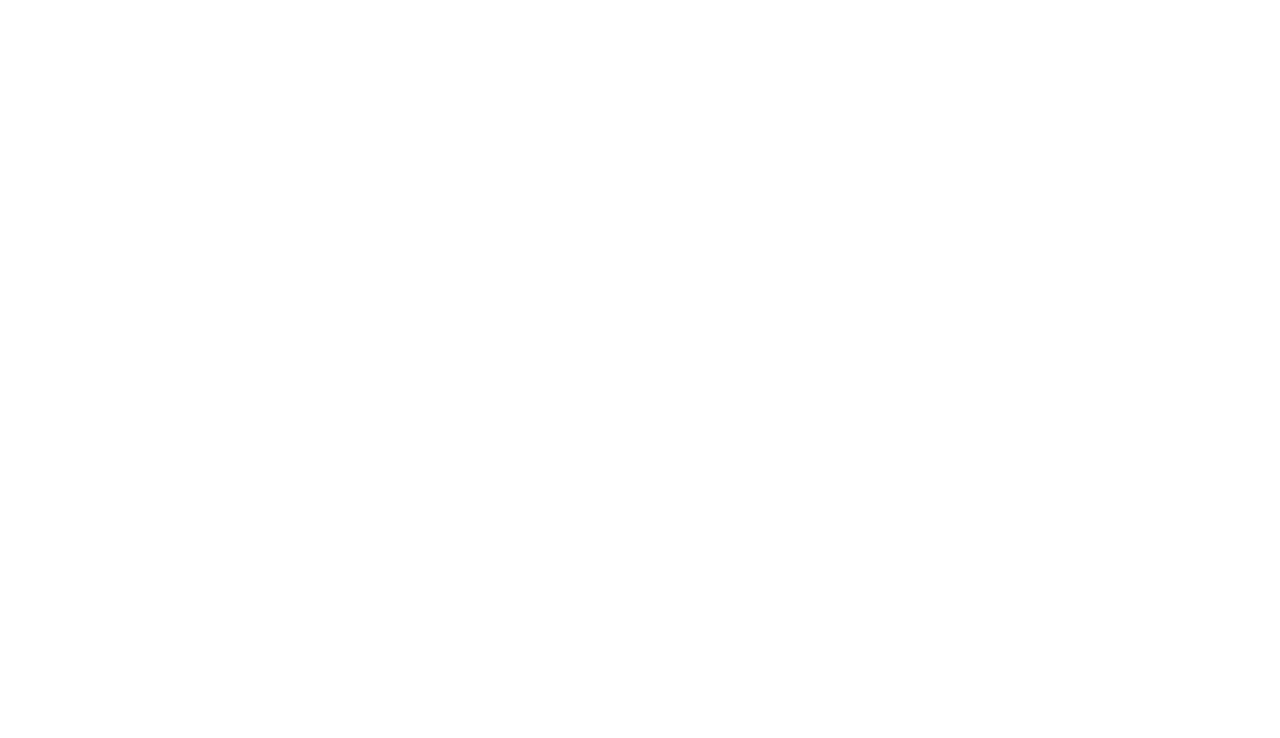
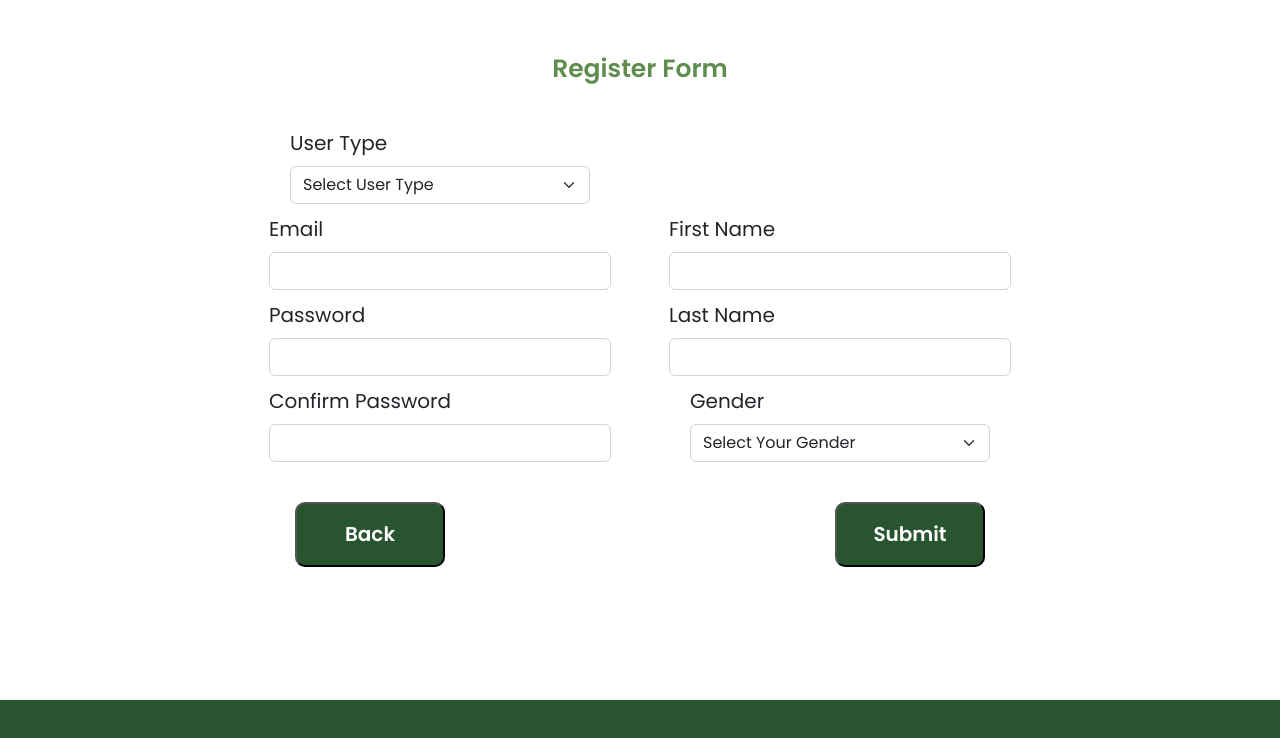
Before and after one commit to Ohm0025/cross-opd-react, a React (Create React App) app: page /register in a window 1280 px wide. Before the commit this address had no page. Shown: the top 738 px of the page. Built offline with nearby package versions, Linux system fonts and the light colour scheme.

Commit message:
draft registerPage

```diff
--- a/src/App.js
+++ b/src/App.js
@@ -1,10 +1,14 @@
 import { Routes, Route } from "react-router-dom";
 import LoginPage from "./pages/loginPage/LoginPage";
+import RegisterPage from "./pages/registerPage/RegisterPage";
+import ExamPage from "./pages/examPage/ExamPage";
 
 function App() {
   return (
     <Routes>
       <Route element={<LoginPage />} path="/"></Route>
+      <Route element={<RegisterPage />} path="/register"></Route>
+      <Route element={<ExamPage />} path="/exam"></Route>
     </Routes>
   );
 }
--- a/src/index.js
+++ b/src/index.js
@@ -1,8 +1,8 @@
 import React from "react";
 import ReactDOM from "react-dom/client";
-import "./index.css";
 import "bootstrap/dist/css/bootstrap.min.css";
 import App from "./App";
+import "./index.css";
 import reportWebVitals from "./reportWebVitals";
 import { BrowserRouter } from "react-router-dom";
 
--- /dev/null
+++ b/src/pages/examPage/ExamPage.js
@@ -0,0 +1,10 @@
+function ExamPage() {
+  return (
+    <div>
+      <div className="exam-header"></div>
+      <div className="exam-container"></div>
+    </div>
+  );
+}
+
+export default ExamPage;
--- /dev/null
+++ b/src/pages/registerPage/RegisterPage.css
@@ -0,0 +1,58 @@
+.register-header {
+  display: flex;
+  font-weight: 600;
+  color: #5f8d4e;
+  padding: 50px 0 10px 0;
+  font-size: 25px;
+  justify-content: center;
+}
+
+.register-container {
+  display: flex;
+  justify-content: space-around;
+  margin: auto;
+  min-width: 400px;
+  max-width: 800px;
+}
+.register-side {
+  display: flex;
+  padding-top: 30px;
+  flex-direction: column;
+  align-items: center;
+  gap: 10px;
+}
+
+.register-side div {
+  min-width: 300px;
+}
+
+.register-footer {
+  height: 100px;
+  background-color: #285430;
+  position: fixed;
+  bottom: 0;
+}
+
+.register-action {
+  display: flex;
+  margin: 10px auto;
+  min-width: 400px;
+  max-width: 800px;
+  justify-content: space-around;
+  gap: 280px;
+}
+
+.register-button {
+  padding: 10px;
+  width: 150px;
+  height: 65px;
+  border-radius: 10px;
+  color: white;
+  background-color: #285430;
+  font-weight: 600;
+  margin-top: 30px;
+}
+
+.register-button:hover {
+  background-color: #5f8d4e;
+}
--- /dev/null
+++ b/src/pages/registerPage/RegisterPage.js
@@ -0,0 +1,95 @@
+import "./RegisterPage.css";
+import { useState } from "react";
+
+function RegisterPage() {
+  const [typeaccount, setTypeaccount] = useState("");
+  return (
+    <div>
+      <div className="register-header">Register Form</div>
+      <div className="register-container">
+        <div className="register-side">
+          <div>
+            <label htmlFor="userType" className="form-label">
+              User Type
+            </label>
+            <select
+              value={typeaccount}
+              className="form-select"
+              id="userType"
+              onChange={(e) => setTypeaccount(e.target.value)}>
+              <option value="">Select User Type</option>
+              <option value="DOCTOR">Doctor</option>
+              <option value="PATIENT">Patient</option>
+            </select>
+          </div>
+
+          <div>
+            <label htmlFor="email" className="form-label">
+              Email
+            </label>
+            <input type="email" className="form-control" id="email" />
+          </div>
+          <div>
+            <label htmlFor="password" className="form-label">
+              Password
+            </label>
+            <input type="password" className="form-control" id="password" />
+          </div>
+          <div>
+            <label htmlFor="confirmpassword" className="form-label">
+              Confirm Password
+            </label>
+            <input
+              type="password"
+              className="form-control"
+              id="confirmpassword"
+            />
+          </div>
+        </div>
+        <div className="register-side">
+          <div className={`${typeaccount ? "visible" : "invisible"}`}>
+            <label
+              htmlFor="numberId"
+              className={`form-label ${typeaccount ? "" : "is-invalid"}`}>
+              {typeaccount === "DOCTOR" ? "MD number" : "Citizen ID"}
+            </label>
+            <input type="text" className="form-control" id="numberId" />
+          </div>
+          <div>
+            <label htmlFor="firstname" className="form-label">
+              First Name
+            </label>
+            <input type="text" className="form-control" id="firstname" />
+          </div>
+          <div>
+            <label htmlFor="lastname" className="form-label">
+              Last Name
+            </label>
+            <input type="text" className="form-control" id="lastname" />
+          </div>
+          <div>
+            <label htmlFor="gender" className="form-label">
+              Gender
+            </label>
+            <select className="form-select" id="gender">
+              <option value="">Select Your Gender</option>
+              <option value="MALE">Male</option>
+              <option value="FEMALE">Female</option>
+            </select>
+          </div>
+        </div>
+      </div>
+      <div className="register-action">
+        <button className="register-button" type="button">
+          Back
+        </button>
+        <button className="register-button" type="button">
+          Submit
+        </button>
+      </div>
+      <div className="register-footer container-fluid"></div>
+    </div>
+  );
+}
+
+export default RegisterPage;
```
